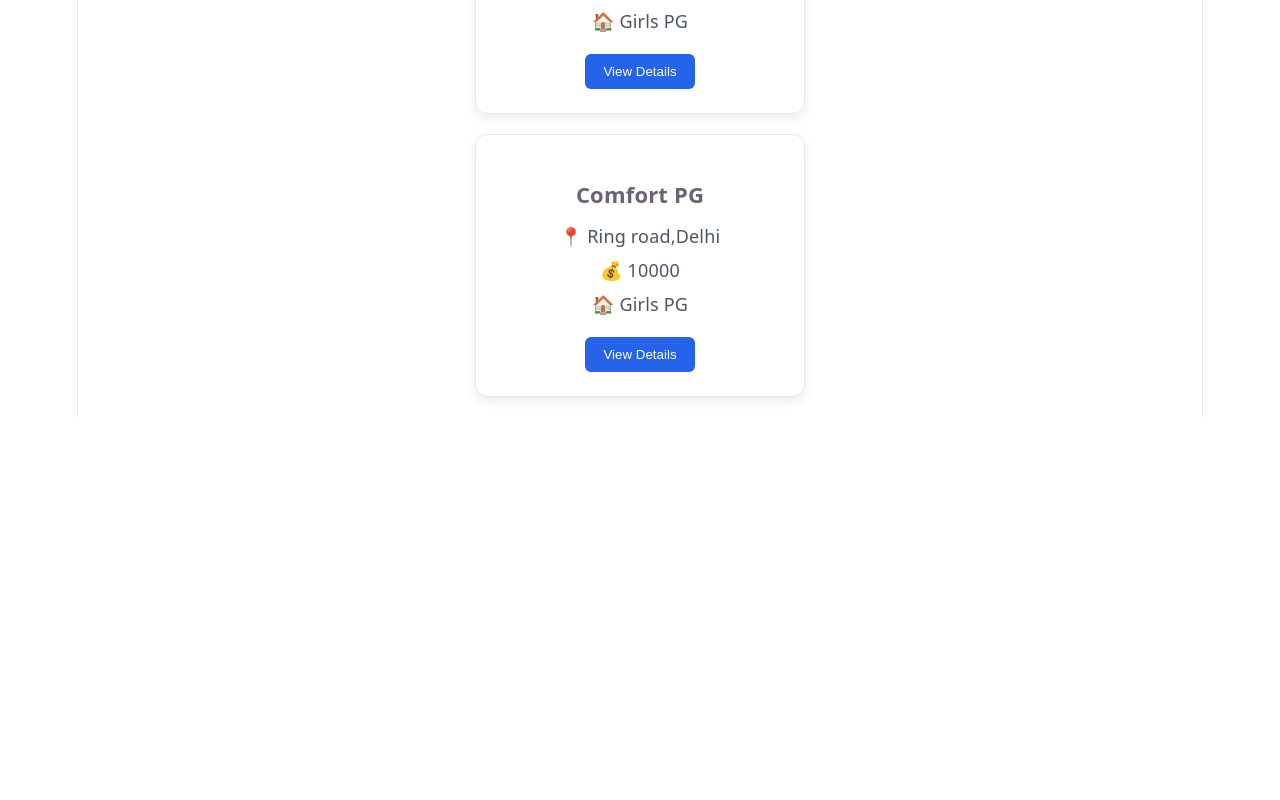
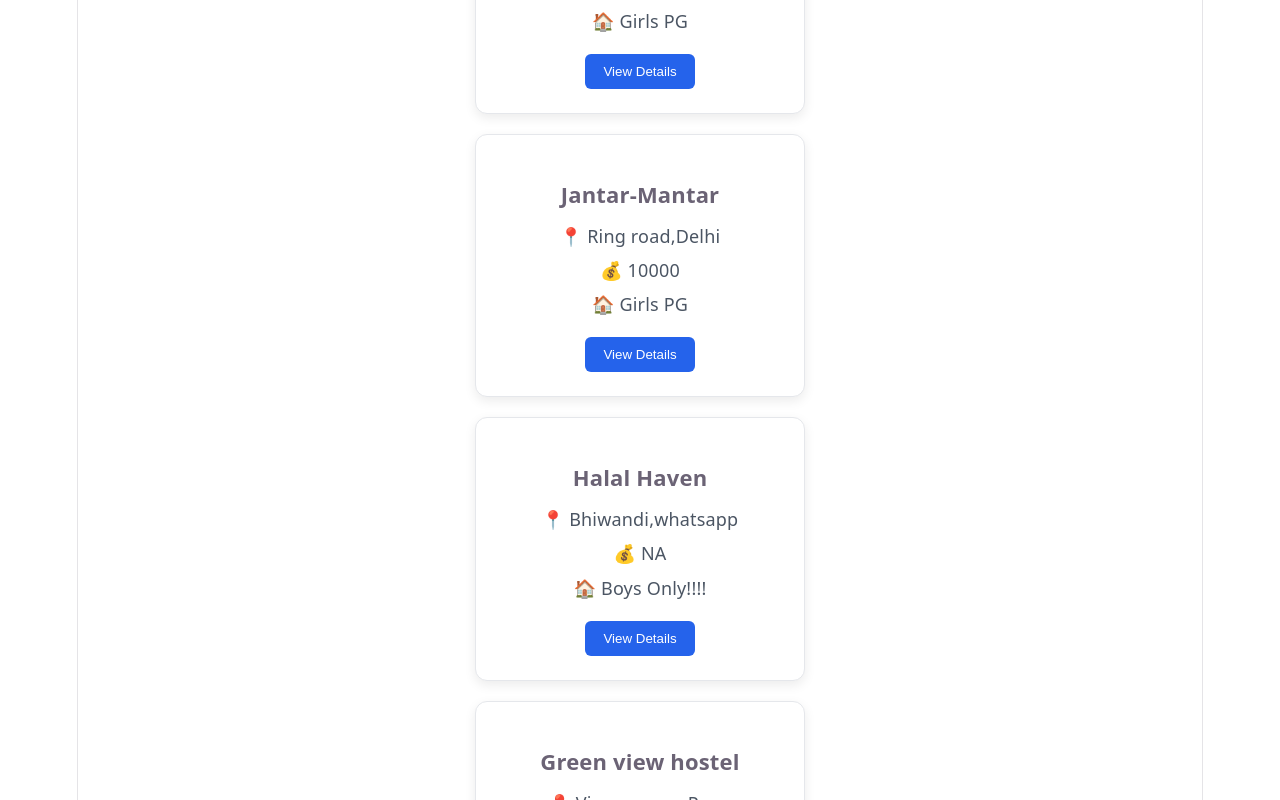
Before and after one commit to Adnanbarot/pg-finder, a React app in the folder frontend/: page / in a window 1280 px wide. Shown: the part 1120-1920 px from the top of the page. Before the commit the page ends 1537 px from the top, so only its background shows below. Built offline with nearby package versions, Linux system fonts and the light colour scheme; the HTML template or start-up script is replaced by a standard one.

Commit message:
Improve PG cards and listings

```diff
--- a/frontend/src/App.jsx
+++ b/frontend/src/App.jsx
@@ -29,6 +29,18 @@ function App() {
         price="10000"
         type="Girls PG"
         />
+        <PGCard
+        name="Halal Haven"
+        location="Bhiwandi,whatsapp"
+        price="NA"
+        type="Boys Only!!!!"
+        />
+        <PGCard
+        name="Green view hostel"
+        location="Viman nagar,Pune"
+        price="7500"
+        type="Co-ed Hostel"
+        />
         </div>
       </section>
     </div>
--- a/frontend/src/components/PGCard.css
+++ b/frontend/src/components/PGCard.css
@@ -6,6 +6,8 @@
   border-radius: 12px;
   background-color: white;
   box-shadow: 0 4px 12px rgba(0, 0, 0, 0.08);
+  transition: transform 0.2s ease,
+  box-shadow 0.2s ease;
 }
 
 .pg-card h3 {
@@ -27,3 +29,7 @@
   color: white;
   cursor: pointer;
 }
+.pg-card:hover {
+    transform: translateY(-5px);
+    box-shadow: 0 8px 20px rgba(0, 0, 0, 0.12);
+}
--- a/frontend/src/components/PGCard.jsx
+++ b/frontend/src/components/PGCard.jsx
@@ -2,7 +2,7 @@ import "./PGCard.css";
 function PGCard({ name, location, price, type }) {
   return (
     <div className="pg-card">
-      <h3>Comfort PG</h3>
+      <h3>{name}</h3>
 
       <p>📍 {location}</p>
       <p>💰 {price}</p>
```
